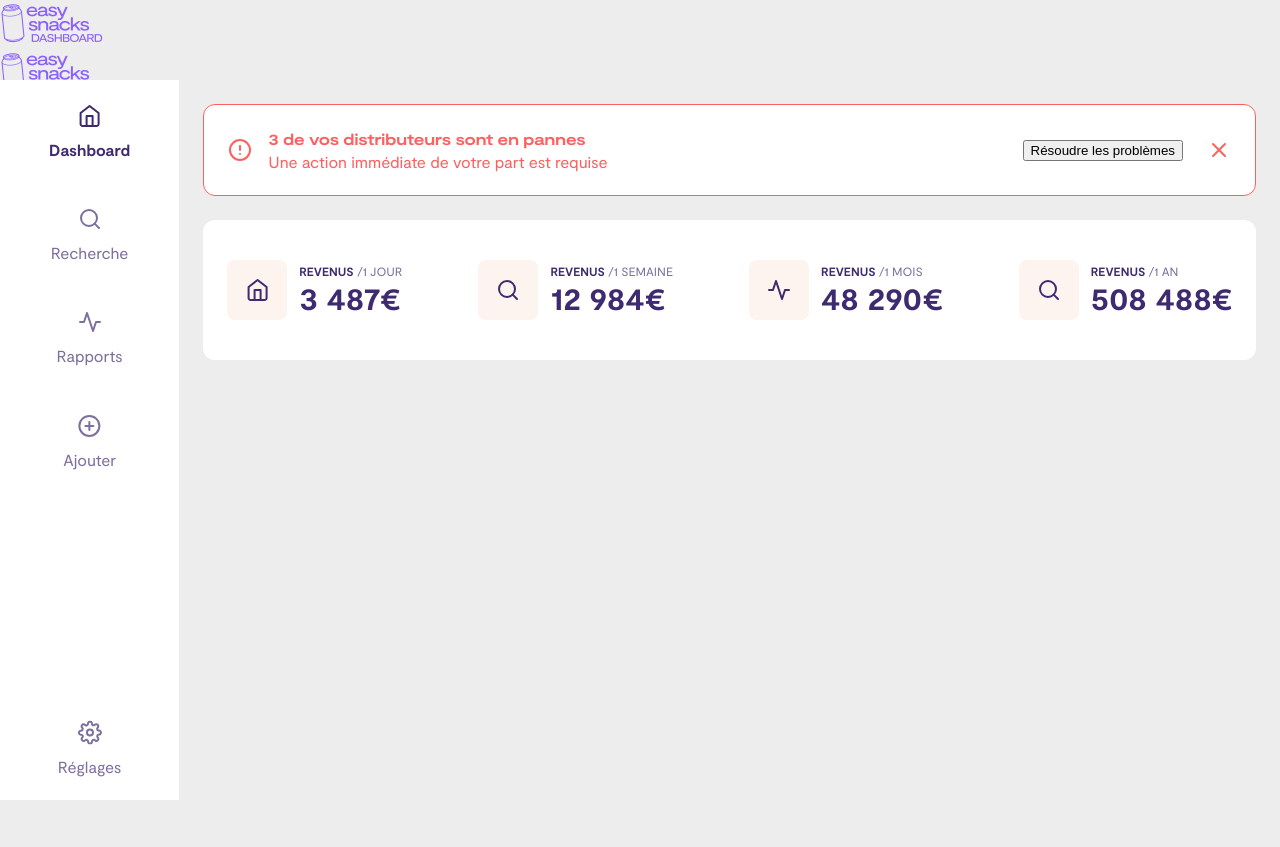
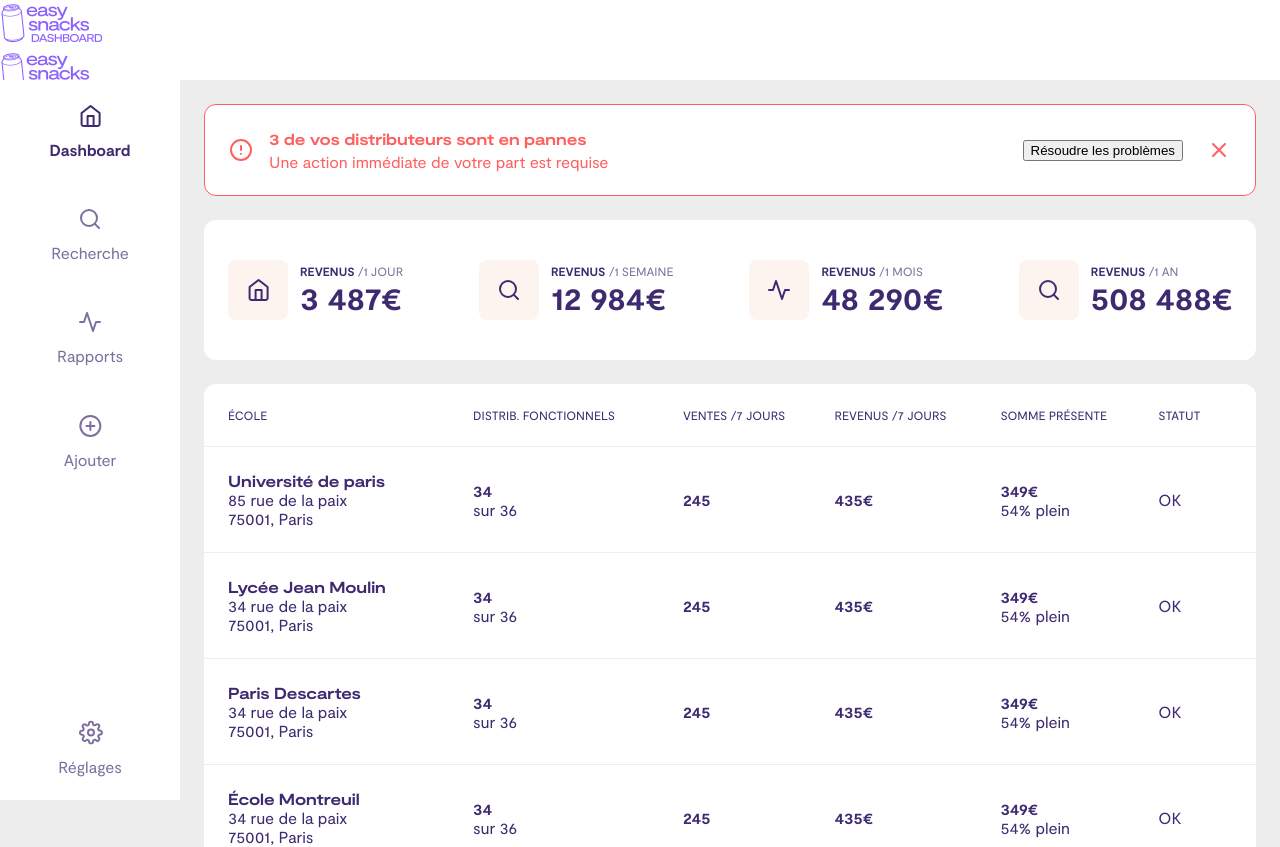
Before and after one commit to TimBlanchard/easy-snacks, a React (Create React App) app: page / in a window 1280 px wide. Shown: the top 847 px of the page. Before the commit the page ends 800 px from the top, so only its background shows below. Built offline with nearby package versions, Linux system fonts and the light colour scheme.

Commit message:
Begin of array & position fixed of nav

```diff
--- a/package.json
+++ b/package.json
@@ -11,6 +11,7 @@
     "react-dom": "^17.0.2",
     "react-number-format": "^4.6.4",
     "react-scripts": "4.0.3",
+    "react-table": "^7.7.0",
     "web-vitals": "^1.0.1"
   },
   "scripts": {
--- a/src/components/molecules/IconWithStats/index.js
+++ b/src/components/molecules/IconWithStats/index.js
@@ -10,7 +10,7 @@ export default function IconWithStats({title, period, value, type}) {
             <BoxIcon type={type} />
             <div className="iconWithStats__content">
                 <p className="iconWithStats__content__title">{title}<span> {period}</span></p>
-                <NumberFormat className="iconWithStats__content__value" value={value[0]} displayType={'text'} thousandSeparator={' '} suffix={value[1]} />
+                <NumberFormat className="iconWithStats__content__value" value={value[0]} displayType={'text'} thousandSeparator={' '} suffix={value[1]}  />
             </div>
         </div>
     )
--- /dev/null
+++ b/src/components/organisms/ArrayData/index.js
@@ -0,0 +1,132 @@
+import React from 'react'
+import './index.scss'
+import {useTable, useSortBy} from 'react-table'
+
+export default function ArrayData() {
+
+    const data = React.useMemo(
+        () => [
+            {
+                ecole: <><span className="title">Université de paris</span><br/>85 rue de la paix<br/>75001, Paris</>,
+                distrib: <><span className="bold">34</span><br/>sur 36</>,
+                vente: <><span className="bold">245</span></>,
+                revenu: <><span className="bold">435€</span></>,
+                somme: <><span className="bold">349€</span><br/>54% plein</>,
+                statut: <>OK</>,
+            },
+            {
+                ecole: <><span className="title">Lycée Jean Moulin</span><br/>34 rue de la paix<br/>75001, Paris</>,
+                distrib: <><span className="bold">34</span><br/>sur 36</>,
+                vente: <><span className="bold">245</span></>,
+                revenu: <><span className="bold">435€</span></>,
+                somme: <><span className="bold">349€</span><br/>54% plein</>,
+                statut: <>OK</>,
+            },
+            {
+                ecole: <><span className="title">Paris Descartes</span><br/>34 rue de la paix<br/>75001, Paris</>,
+                distrib: <><span className="bold">34</span><br/>sur 36</>,
+                vente: <><span className="bold">245</span></>,
+                revenu: <><span className="bold">435€</span></>,
+                somme: <><span className="bold">349€</span><br/>54% plein</>,
+                statut: <>OK</>,
+            },
+            {
+                ecole: <><span className="title">École Montreuil</span><br/>34 rue de la paix<br/>75001, Paris</>,
+                distrib: <><span className="bold">34</span><br/>sur 36</>,
+                vente: <><span className="bold">245</span></>,
+                revenu: <><span className="bold">435€</span></>,
+                somme: <><span className="bold">349€</span><br/>54% plein</>,
+                statut: <>OK</>,
+            },
+            {
+                ecole: <><span className="title">HETIC</span><br/>34 rue de la paix<br/>75001, Paris</>,
+                distrib: <><span className="bold">34</span><br/>sur 36</>,
+                vente: <><span className="bold">245</span></>,
+                revenu: <><span className="bold">435€</span></>,
+                somme: <><span className="bold">349€</span><br/>54% plein</>,
+                statut: <>OK</>,
+            }
+        ],
+        []
+    )
+
+    const columns = React.useMemo(
+        () => [
+            {
+                Header: 'École',
+                accessor: 'ecole', // accessor is the "key" in the data
+            },
+            {
+                Header: 'Distrib. fonctionnels',
+                accessor: 'distrib',
+            },
+            {
+                Header: 'Ventes /7 jours',
+                accessor: 'vente',
+            },
+            {
+                Header: 'Revenus /7 jours',
+                accessor: 'revenu',
+            },
+            {
+                Header: 'Somme présente',
+                accessor: 'somme',
+            },
+            {
+                Header: 'Statut',
+                accessor: 'statut',
+            },
+        ],
+        []
+    )
+
+    const tableInstance = useTable({columns, data}, useSortBy)
+
+    const {
+        getTableProps,
+        getTableBodyProps,
+        headerGroups,
+        rows,
+        prepareRow,
+    } = tableInstance
+
+    return (
+        <div className="arrayData box-default">
+            <table {...getTableProps()}>
+                <thead>
+                {
+                    headerGroups.map(headerGroup => (
+                        <tr {...headerGroup.getHeaderGroupProps()}>
+                            {
+                                headerGroup.headers.map(column => (
+                                    <th {...column.getHeaderProps(column.getSortByToggleProps())}>
+                                        {
+                                            column.render('Header')}
+                                        <span>{column.isSorted ? (column.isSortedDesc ? ' (A-Z)' : ' (Z-A)') : ''}</span>
+                                    </th>
+                                ))}
+                        </tr>
+                    ))}
+                </thead>
+                <tbody {...getTableBodyProps()}>
+                {
+                    rows.map(row => {
+                        prepareRow(row)
+                        return (
+                            <tr {...row.getRowProps()}>
+                                {
+                                    row.cells.map(cell => {
+                                        return (
+                                            <td {...cell.getCellProps()}>
+                                                {cell.render('Cell')}
+                                            </td>
+                                        )
+                                    })}
+                            </tr>
+                        )
+                    })}
+                </tbody>
+            </table>
+        </div>
+    )
+}
--- /dev/null
+++ b/src/components/organisms/ArrayData/index.scss
@@ -0,0 +1,51 @@
+.arrayData {
+  padding: 0;
+  margin-top: var(--spacing-6);
+
+  table {
+    width: 100%;
+    border-collapse: collapse;
+
+    thead {
+      th {
+        text-transform: uppercase;
+        font-size: var(--font-size-2);
+      }
+    }
+
+    th, td {
+      padding: var(--spacing-6) 0;
+      text-align: left;
+      font-weight: 400;
+
+      &:first-child {
+        padding-left: var(--spacing-6);
+      }
+
+      &:last-child {
+        padding-right: var(--spacing-6);
+      }
+    }
+
+    tr {
+      border-bottom: 1px solid var(--neutral-grey);
+    }
+
+    tbody {
+      tr:last-child {
+        border-bottom: none;
+      }
+
+      td {
+        span {
+          &.bold {
+            font-weight: 700;
+          }
+          &.title {
+            font-weight: 900;
+          }
+        }
+      }
+    }
+  }
+}
--- a/src/components/organisms/NavSidebar/index.scss
+++ b/src/components/organisms/NavSidebar/index.scss
@@ -3,10 +3,12 @@
   display: flex;
   flex-direction: column;
   height: calc(100vh - 80px);
-  min-width: 130px;
-  width: 14%;
-  max-width: 250px;
+  width: 180px;
   justify-content: space-between;
+  position: fixed;
+  top: 80px;
+  left: 0;
+  z-index: 99999;
 
   &__top,&__bottom {
     display: flex;
--- a/src/pages/Landing/index.js
+++ b/src/pages/Landing/index.js
@@ -1,6 +1,7 @@
 import React from 'react'
 import Error from '../../components/organisms/Error'
 import Summary from '../../components/organisms/Summary'
+import ArrayData from '../../components/organisms/ArrayData'
 
 export default function Landing() {
 
@@ -8,6 +9,7 @@ export default function Landing() {
         <div className="main-app landing">
             <Error />
             <Summary />
+            <ArrayData />
         </div>
     )
 }
--- a/src/styles/global.scss
+++ b/src/styles/global.scss
@@ -14,15 +14,18 @@ body {
     height: 80px;
     width: 100vw;
     overflow: hidden;
+    position: fixed;
+    background: white;
+    top: 0;
+    left: 0;
+    z-index: 99999;
   }
 
-  main {
-    display: flex;
-
-    .main-app {
-      flex: 1;
-      padding: var(--spacing-6);
-    }
+  .main-app {
+    width: calc(100vw - 180px);
+    margin: 80px 0 0 180px;
+    padding: var(--spacing-6);
+    box-sizing: border-box;
   }
 }
 
```
Also changed, not shown: 2 other files (tests, documents, lock files or other folders).
